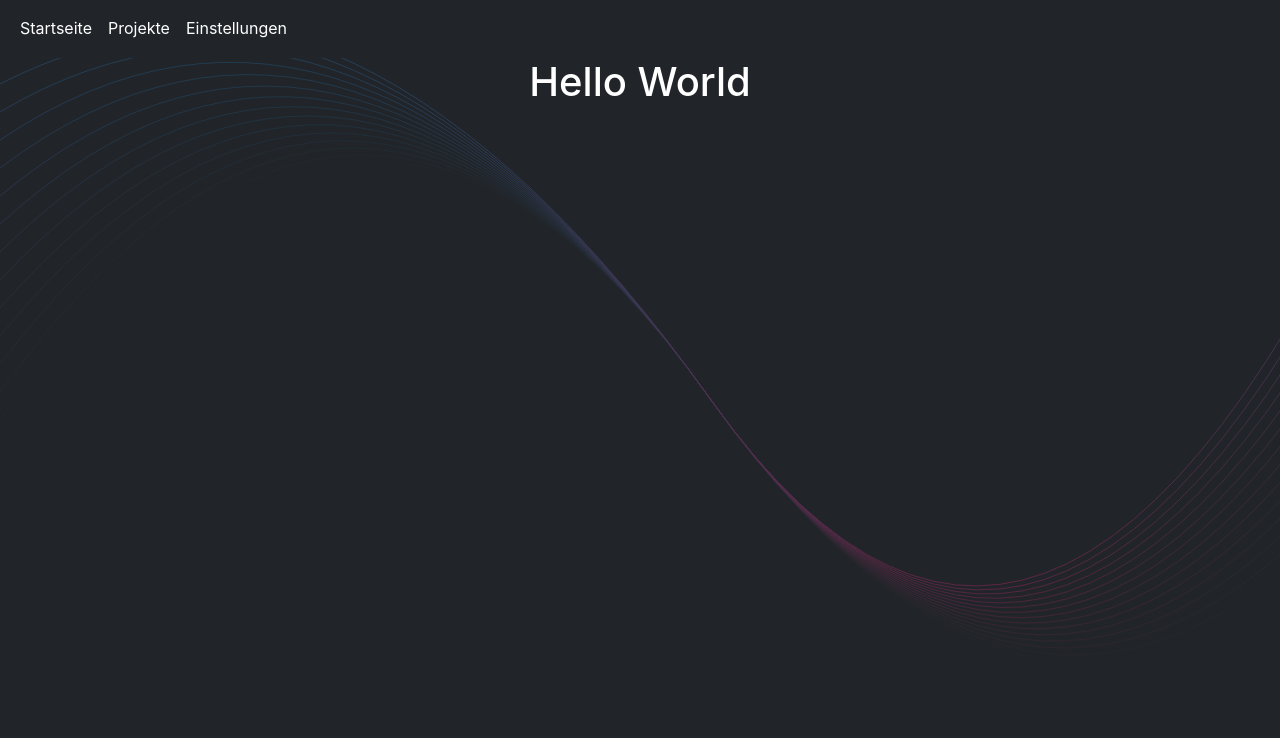
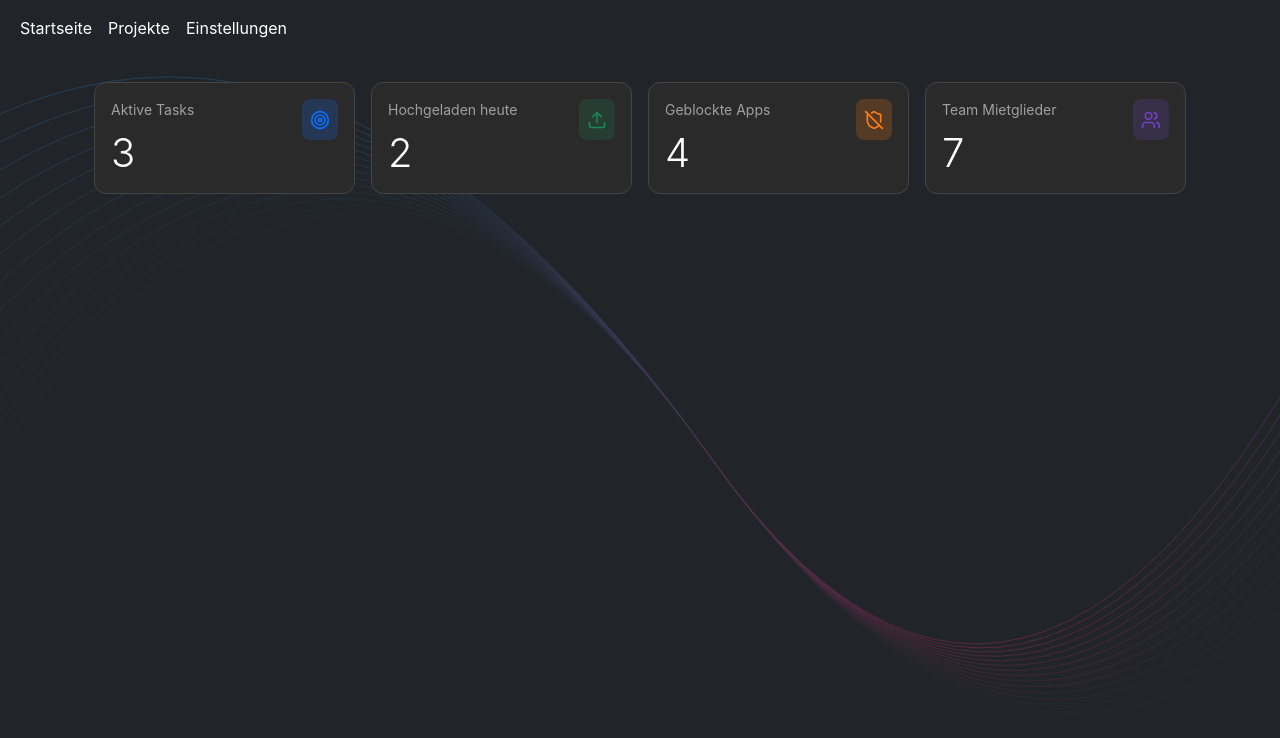
Before and after one commit to MakeMeFifi/FocusBlock, a React (Vite) app in the folder focusblock/src/renderer/: page / in a window 1280 px wide. Shown: the top 738 px of the page. Built offline with nearby package versions, Linux system fonts and the light colour scheme.

Commit message:
Added in main the Overview and changed the layout to a Bootstrap orientated Layout

```diff
--- a/focusblock/src/renderer/src/App.tsx
+++ b/focusblock/src/renderer/src/App.tsx
@@ -1,13 +1,25 @@
 import Navbar from './components/Navbar'
+import Overview from './components/Overview'
 
 function App(): React.JSX.Element {
   return (
-    <div className="bg-dark vh-100 text-white body">
+    <>
       <Navbar />
-      <div className="d-flex justify-content-center align-items-center">
-        <h1>Hello World</h1>
+      <div className="bg-dark vh-100 text-white body">
+        <main className="container fluid p-4">
+          <div className="mx-auto" style={{ maxWidth: '1400px' }}>
+            <div className="mb-4">
+              <Overview
+                numberOfBlockedApps={4}
+                taskNumber={3}
+                uploadToday={2}
+                numberOfTeamMembers={7}
+              />
+            </div>
+          </div>
+        </main>
       </div>
-    </div>
+    </>
   )
 }
 
```
